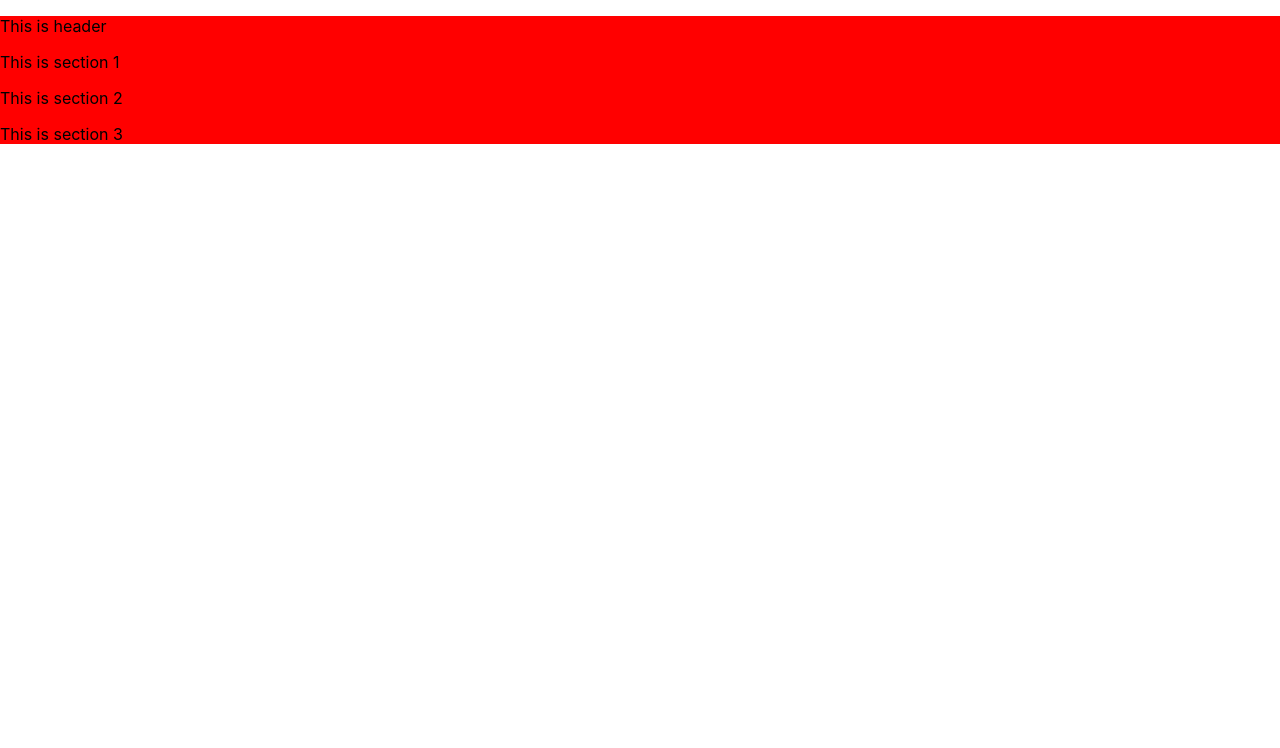
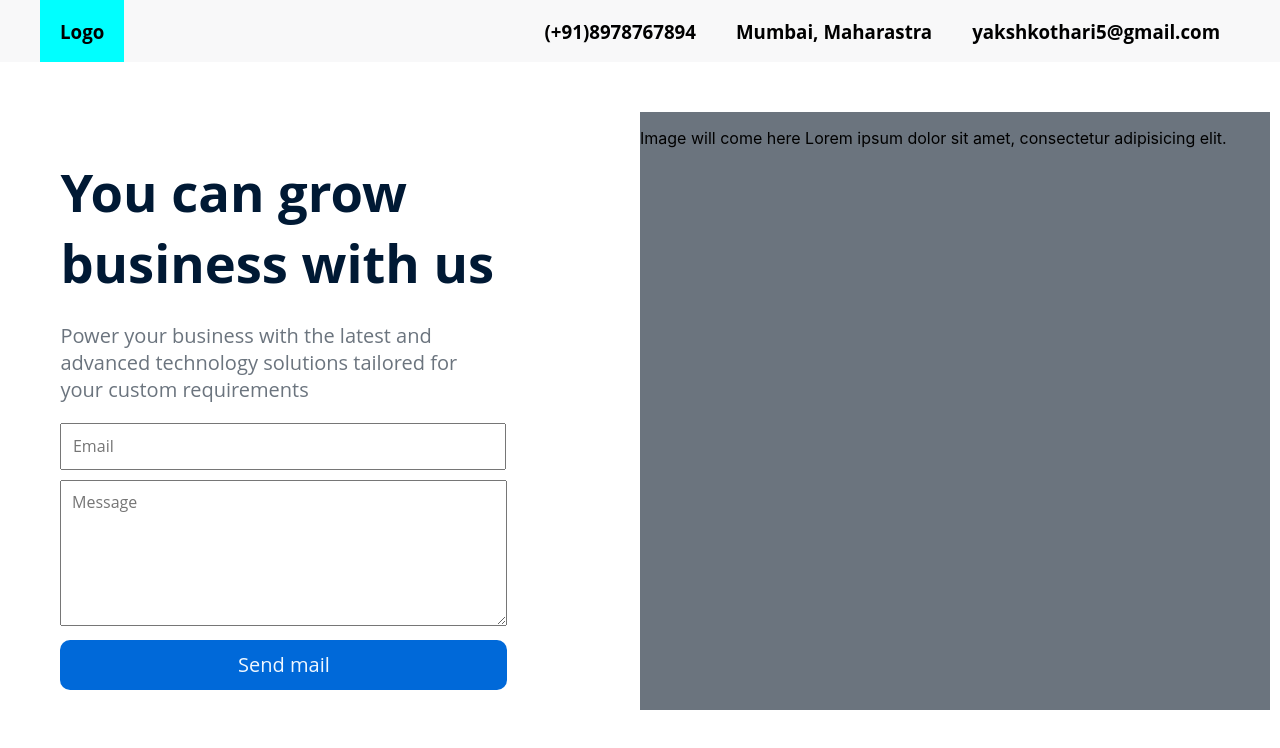
Before and after one commit to parvk/arihawebsite, a Next.js app: page / in a window 1280 px wide. Shown: the top 748 px of the page. Built offline with nearby package versions, Linux system fonts and the light colour scheme.

Commit message:
Home page Design

```diff
--- a/pages/api/hello.ts
+++ /dev/null
@@ -1,13 +0,0 @@
-// Next.js API route support: https://nextjs.org/docs/api-routes/introduction
-import type { NextApiRequest, NextApiResponse } from 'next'
-
-type Data = {
-  name: string
-}
-
-export default function handler(
-  req: NextApiRequest,
-  res: NextApiResponse<Data>
-) {
-  res.status(200).json({ name: 'John Doe' })
-}
--- a/pages/index.module.css
+++ b/pages/index.module.css
@@ -1,3 +1,98 @@
-.homeContainer {
-    background-color: red;
+.navBar {
+    background-color: #F8F8F9;
+    display: flex;
+    justify-content: space-between;
 }
+.logo{
+    background-color: aqua;
+    margin-left: 40px;
+    width: fit-content;
+}
+
+.navBarOptions{
+    display: flex;
+    justify-content: space-evenly;
+    margin-right: 40px;
+
+}
+.h3{
+    font-family: "Open Sans", Sans-serif;
+    padding: 0px 20px;
+
+}
+
+.sectionTwo{
+    display: flex;
+    /* background-color: yellow; */
+    padding: 10px;
+    margin-top: 40px;
+}
+.growBusiness{
+    /* background-color: aquamarine; */
+    width: 50%;
+}
+
+.growBusinessHeader{
+    padding: 0% 8%;
+    font-family: "Open Sans", Sans-serif;
+    font-size: 35px;
+    color: #001934;
+}
+
+.growBusinessSubHeader{
+    width: 85%;
+    padding: 0% 8%;
+    font-family: "Open Sans", Sans-serif;
+    color: #6B747E;
+    font-size: 20px;
+    margin-top: -20px;
+}
+
+.queryForm{
+    /* display: block; */
+    padding: 0% 8%;
+}
+
+.emailID{
+    width: 446px;
+    padding: 2%;
+    color: #6B747E;
+    font-size: medium;
+    font-family: "Open Sans", Sans-serif;
+    /* border-radius: 10px; */
+}
+
+.messageForUs{
+    width: 447px;
+    height: 146px;
+    max-width: 447px;
+    padding: 2%;
+    color: #6B747E;
+    font-size: medium;
+    font-family: "Open Sans", Sans-serif;
+    margin-top: 10px;
+    /* border-radius: 10px; */
+}
+
+.submitButton{
+    width: 447px;
+    height: 50px;
+    margin-top: 10px;
+    margin-bottom: 20px;
+    font-family: "Open Sans", Sans-serif;
+    font-size: 20px;
+    color: aliceblue;
+    background-color: #0069D9;
+    border: none;
+    border-radius: 10px;
+    cursor: pointer;
+}
+
+:hover.submitButton{
+    background-color: #0036d9;
+}
+
+.displayImage{
+    background-color: #6B747E;
+    width: 50%;
+}
--- a/pages/index.tsx
+++ b/pages/index.tsx
@@ -1,14 +1,66 @@
-import Head from 'next/head'
-import Image from 'next/image'
-import styles from './index.module.css';
+import Head from "next/head";
+import Image from "next/image";
+import styles from "./index.module.css";
 
 export default function Home() {
   return (
-    <div className={styles.homeContainer}>
-      <p>This is header</p>
-      <p>This is section 1</p>
-      <p>This is section 2</p>
-      <p>This is section 3</p>
+    <div>
+      <div className={styles.navBar}>
+        <div className={styles.logo}>
+          <h3 className={styles.h3}>Logo</h3>
+        </div>
+        <div className={styles.navBarOptions}>
+          <h3 className={styles.h3}>(+91)8978767894</h3>
+          <h3 className={styles.h3}>Mumbai, Maharastra</h3>
+          <h3 className={styles.h3}>yakshkothari5@gmail.com</h3>
+        </div>
+      </div>
+      <div className={styles.sectionTwo}>
+        <div className={styles.growBusiness}>
+          <div className={styles.growBusinessHeader}>
+            <h2>You can grow business with us</h2>
+          </div>
+          <div className={styles.growBusinessSubHeader}>
+            <p>
+              Power your business with the latest and advanced technology
+              solutions tailored for your custom requirements
+            </p>
+          </div>
+          <div className={styles.queryForm}>
+            <div>
+              <input
+                className={styles.emailID}
+                type="email"
+                id="email"
+                name="email"
+                placeholder="Email"
+              ></input>
+            </div>
+            <div>
+              <textarea
+                className={styles.messageForUs}
+                id="textArea"
+                name="textArea"
+                placeholder="Message"
+              ></textarea>
+            </div>
+            <div>
+              <button
+                className={styles.submitButton}
+                id="submitButton"
+                name="submitButton">
+                Send mail
+              </button>
+            </div>
+          </div>
+        </div>
+        <div className={styles.displayImage}>
+          <p>
+            Image will come here Lorem ipsum dolor sit amet, consectetur
+            adipisicing elit.
+          </p>
+        </div>
+      </div>
     </div>
-  )
+  );
 }
```
Also changed, not shown: Arihaa-Logo.svg (added), 1 other file (tests, documents, lock files or other folders).
